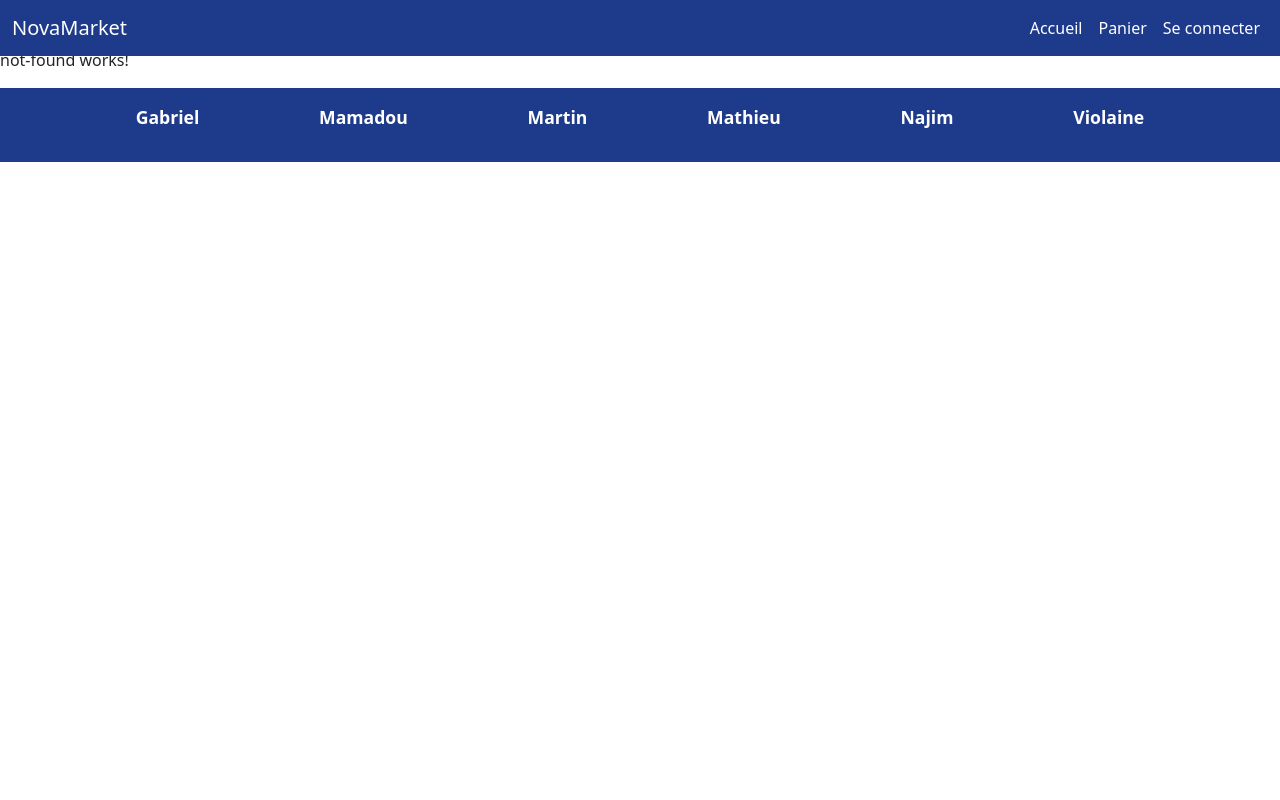
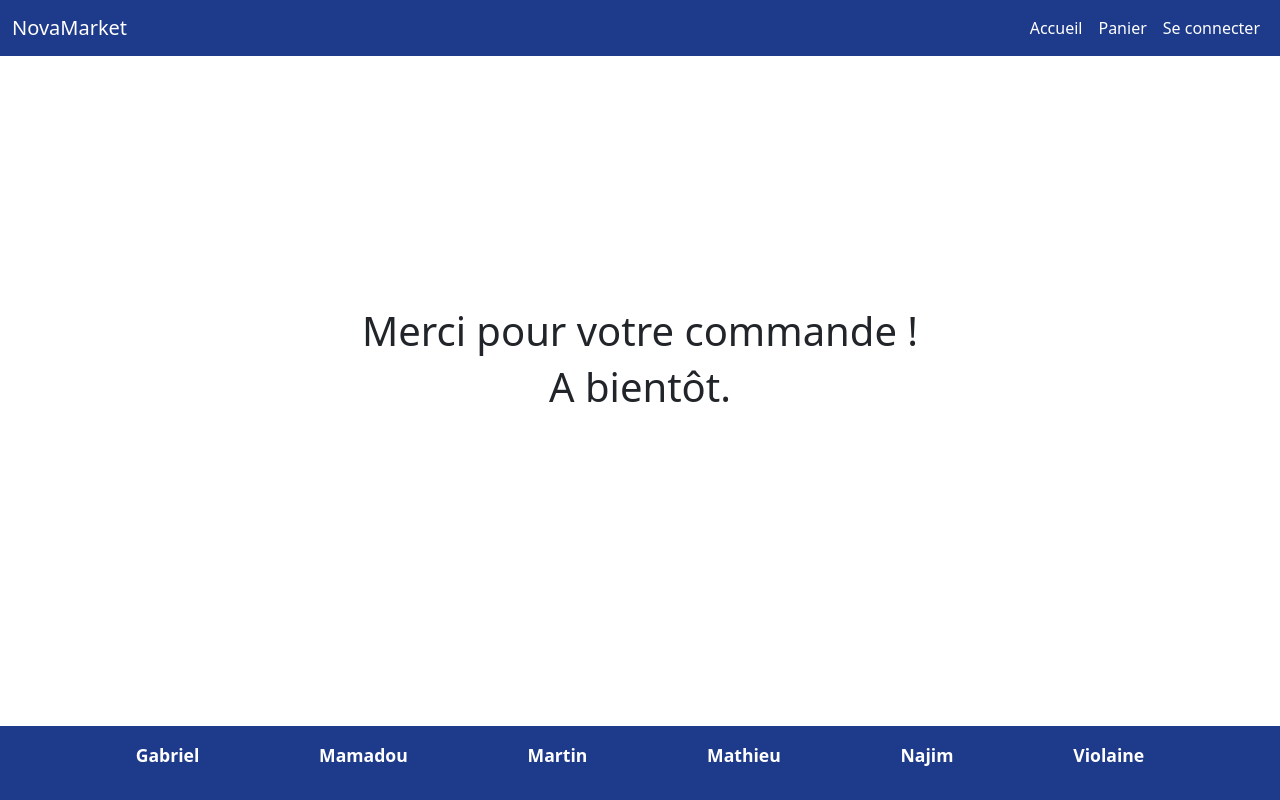
Before and after one commit to ViolaineLebec/Fake-Store-avec-IA, an Angular app: page /merci in a window 1280 px wide. Built offline with nearby package versions, Linux system fonts and the light colour scheme.

Commit message:
Page de remerciement

```diff
--- a/src/app/app.html
+++ b/src/app/app.html
@@ -1,6 +1,7 @@
-
-<app-navbar></app-navbar>
-<main class="pt-5">
-  <router-outlet />
-</main>
-<app-footer></app-footer>
+<div class="d-flex flex-column min-vh-100">
+  <app-navbar></app-navbar>
+  <main class="flex-grow-1 d-flex flex-column justify-content-center">
+    <router-outlet />
+  </main>
+  <app-footer></app-footer>
+</div>
--- a/src/app/app.routes.ts
+++ b/src/app/app.routes.ts
@@ -4,6 +4,7 @@ import { Inscription } from './inscription/inscription';
 import { Home } from './home/home';
 import { Cart } from './cart/cart';
 import { NotFound } from './not-found/not-found';
+import { MerciPage } from './merci-page/merci-page';
 
 export const routes: Routes = [
   { path: '', redirectTo: 'home', pathMatch: 'full' },
@@ -11,6 +12,8 @@ export const routes: Routes = [
   { path: 'inscription', component: Inscription },
   { path: 'home', component: Home },
   { path: 'cart', component: Cart },
+  { path: 'merci', component: MerciPage },
   { path: 'error', component: NotFound },
   { path: '**', component: NotFound },
+
 ];
--- a/src/app/cart/cart.html
+++ b/src/app/cart/cart.html
@@ -1,6 +1,4 @@
-
-
-<div class="col-12">
+<div class="col-12 mt-5 p-5">
 <div class="row">
 <h4 class="text-right">ID Commande: <span>175</span></h4>
 <div class="col-6">
@@ -29,7 +27,7 @@
     <div class="mb-3 col -2">
       <input type="text" class="form-control" placeholder="CVC">
     </div>
-    <button type="button" class="btn btn-primary w-100">Commander</button>
+    <button (click)="passerCommande()" type="button" class="btn btn-primary w-100">Commander</button>
   </form>
   <div>
   <h5 class="text-start">Prix total : {{ cartService.total().toFixed(2) }} €</h5>
--- a/src/app/cart/cart.ts
+++ b/src/app/cart/cart.ts
@@ -2,6 +2,7 @@ import { Component, inject } from '@angular/core';
 import { CommonModule } from '@angular/common';
 import { SelectedCard } from '../selected-card/selected-card';
 import { Cart as CartService } from '../services/cart';
+import { Router } from '@angular/router';
 
 @Component({
   selector: 'app-cart',
@@ -11,4 +12,9 @@ import { Cart as CartService } from '../services/cart';
 })
 export class Cart {
   cartService = inject(CartService);
+  private router = inject(Router);
+
+  passerCommande(): void {
+    this.router.navigate(['/merci']);
+  }
 }
--- a/src/app/home/home.html
+++ b/src/app/home/home.html
@@ -1,5 +1,5 @@
-<div class="container mt-4">
-  <h1 class="mb-4">Catalogue</h1>
+<div class="container mt-5">
+  <h1 class="mb-4 p-3">Catalogue</h1>
 
   <div class="row row-cols-1 row-cols-sm-2 row-cols-md-4 g-3 mb-4">
     @for (product of products(); track product.id) {
--- /dev/null
+++ b/src/app/merci-page/merci-page.html
@@ -0,0 +1,4 @@
+<div class="d-flex flex-column justify-content-center align-items-center text-center">
+  <h1>Merci pour votre commande !</h1>
+  <h1>A bientôt.</h1>
+</div>
```
Also changed, not shown: src/app/merci-page/merci-page.ts (added, +9 -0 lines), src/app/merci-page/merci-page.css (added), 1 other file (tests, documents, lock files or other folders).
